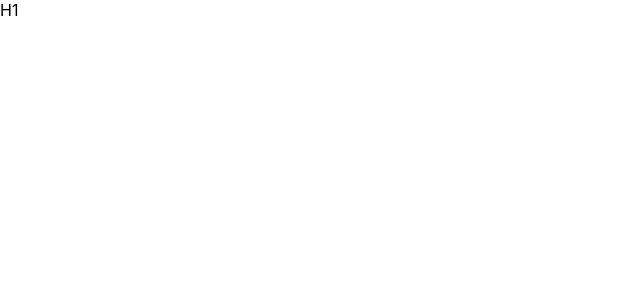
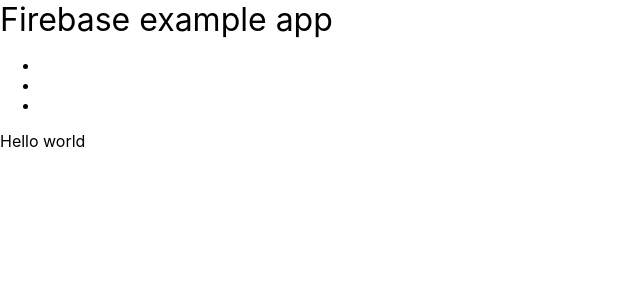
Before and after one commit to desolaser/firebase-react-app, a React (Create React App) app: page / in a window 1280 px wide. Shown: the top 300 px of the page, without its empty margins (0-640 px from the left). Built offline with nearby package versions, Linux system fonts and the light colour scheme.

Commit message:
Add home page to router

```diff
--- a/src/App.js
+++ b/src/App.js
@@ -1,10 +1,14 @@
 import React from 'react'
+import { BrowserRouter as Router, Switch, Route } from 'react-router-dom'
+import Home from './pages/home'
 
 function App() {
     return (
-        <div className="App">
-            H1
-        </div>
+        <Router>
+            <Switch>
+                <Route path="/" exact component={Home} />
+            </Switch>
+        </Router>
     )
 }
 
--- /dev/null
+++ b/src/pages/home.js
@@ -0,0 +1,12 @@
+import React from 'react'
+import Layout from '../components/layout'
+
+const Home = () => {
+    return (
+        <Layout>
+            Hello world
+        </Layout>
+    )
+}
+
+export default Home
```
